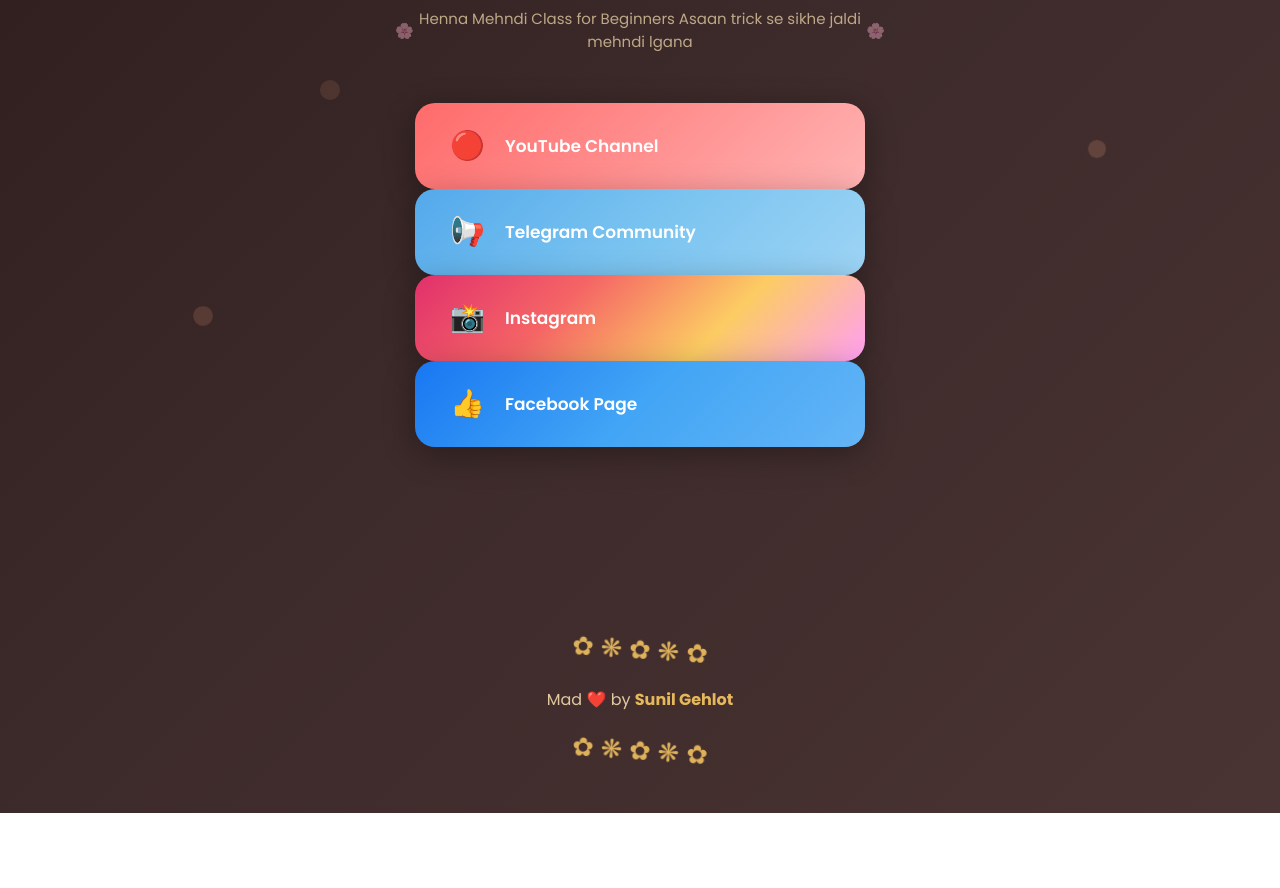
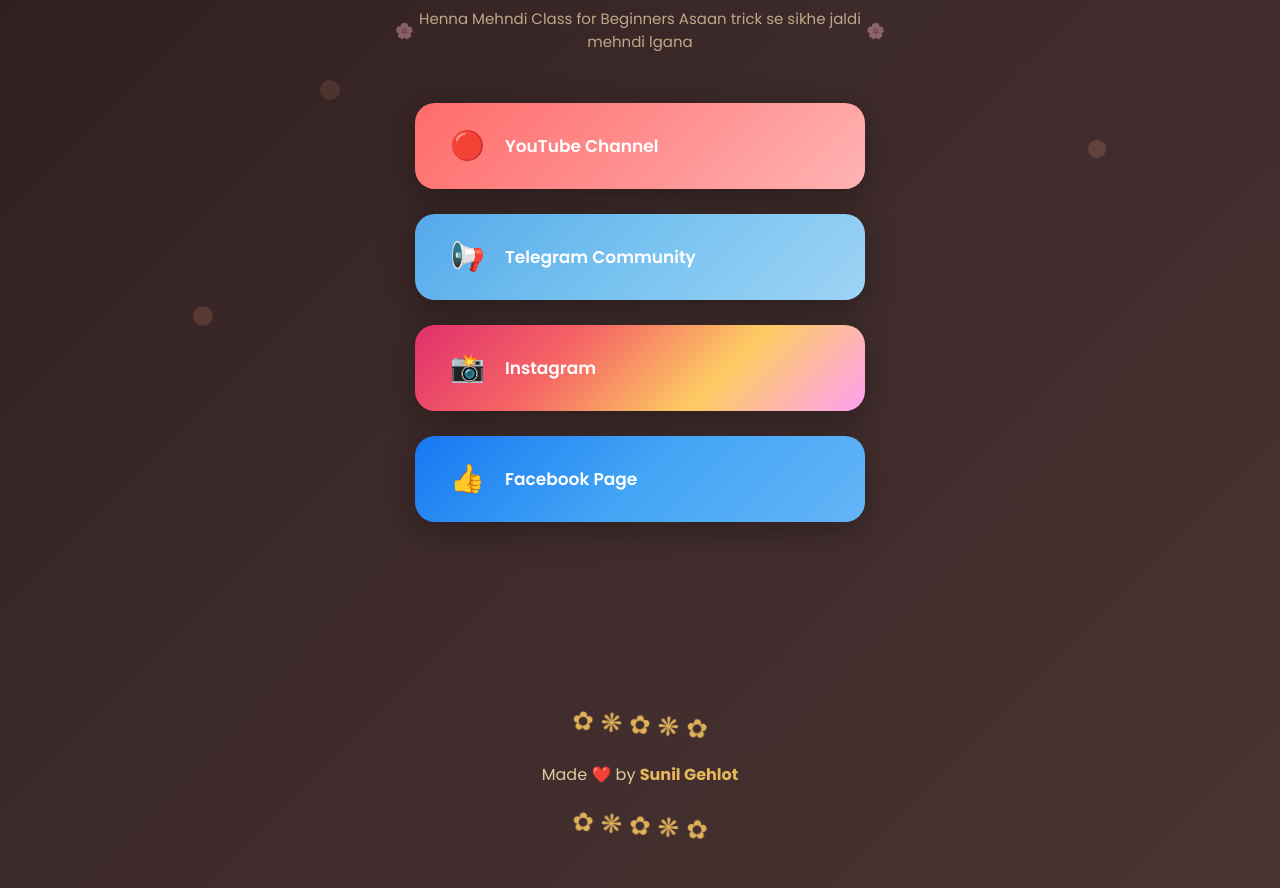
Before and after one commit to websunil018/Mehndimagicbeginners, a plain HTML site: page index.html in a window 1280 px wide. Shown: the part 360-1248 px from the top of the page. Before the commit the page ends 1173 px from the top, so only its background shows below. Drawn offline with nearby package versions, Linux system fonts and the light colour scheme.

Commit message:
Update index.html

```diff
--- a/index.html
+++ b/index.html
@@ -1,16 +1,19 @@
 <!DOCTYPE html>
 <html lang="en">
+
 <head>
     <meta charset="UTF-8">
     <meta name="viewport" content="width=device-width, initial-scale=1.0">
-    <head>
-    <meta name="description" content="Learn Mehndi art from scratch with easy tutorials for beginners. Join our community on YouTube, Instagram and more.">
+    <meta name="description"
+        content="Learn Mehndi art from scratch with easy tutorials for beginners. Join our community on YouTube, Instagram and more.">
+    <title>Mehndi Magic Beginners - Links</title>
+    <link
+        href="https://fonts.googleapis.com/css2?family=Poppins:wght@300;400;500;600;700&family=Playfair+Display:wght@400;500;600&display=swap"
+        rel="stylesheet">
+
+        <link rel="stylesheet" href="style.css">
 </head>
-    <title>Mehndi Magic Beginners - Links</title>
-    <link href="https://fonts.googleapis.com/css2?family=Poppins:wght@300;400;500;600;700&family=Playfair+Display:wght@400;500;600&display=swap" rel="stylesheet">
-    <link rel="stylesheet" href="style.css">
 
-</head>
 <body class="loading">
     <!-- Floating Background Elements -->
     <div class="floating-elements">
@@ -37,26 +40,26 @@
         </div>
 
         <!-- Links Section -->
-       <a href="https://www.youtube.com/@Mehndimagicbeginners" onclick="openYouTubeApp(event)" target="_blank"
-            class="link-button youtube-btn">
-            <span class="link-icon">🔴</span>
-            <span class="link-text">YouTube Channel</span>
-        </a>
+        <div class="links-section">
+            <div class="link-button youtube-btn" onclick="openLink('youtube')">
+                <span class="link-icon">🔴</span>
+                <span class="link-text">YouTube Channel</span>
+            </div>
 
-            <a href="https://t.me/Mehndimagicbeginners" target="_blank" class="link-button telegram-btn">
+            <div class="link-button telegram-btn" onclick="openLink('telegram')">
                 <span class="link-icon">📢</span>
                 <span class="link-text">Telegram Community</span>
-            </a>
+            </div>
 
-            <a href="https://www.instagram.com/mehndi_art_beginners?igsh=MXc0eHZ4dnFvcnB5MQ==" target="_blank" class="link-button instagram-btn">
+            <div class="link-button instagram-btn" onclick="openLink('instagram')">
                 <span class="link-icon">📸</span>
                 <span class="link-text">Instagram</span>
-            </a>
+            </div>
 
-            <a href="https://www.facebook.com/profile.php?id=61573210763010&mibextid=ZbWKwL" target="_blank" class="link-button facebook-btn">
+            <div class="link-button facebook-btn" onclick="openLink('facebook')">
                 <span class="link-icon">👍</span>
                 <span class="link-text">Facebook Page</span>
-            </a>
+            </div>
         </div>
     </div>
 
@@ -65,15 +68,14 @@
         <div class="footer-content">
             <div class="mehndi-decoration">✿ ❋ ✿ ❋ ✿</div>
             <p class="footer-text">
-                Mad ❤️ by
+                Made ❤️ by
                 <a href="https://mysociallinks.pages.dev/" target="_blank" class="creator-link">Sunil Gehlot</a>
             </p>
             <div class="mehndi-decoration">✿ ❋ ✿ ❋ ✿</div>
         </div>
     </footer>
 
-    <!-- Scripts -->
-    <script src="script.js"></script>
+   <script src="script.js"></script>
+</body>
 
-</body>
 </html>
```
